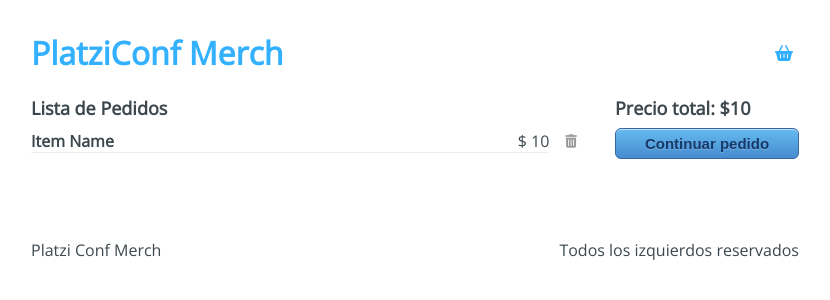
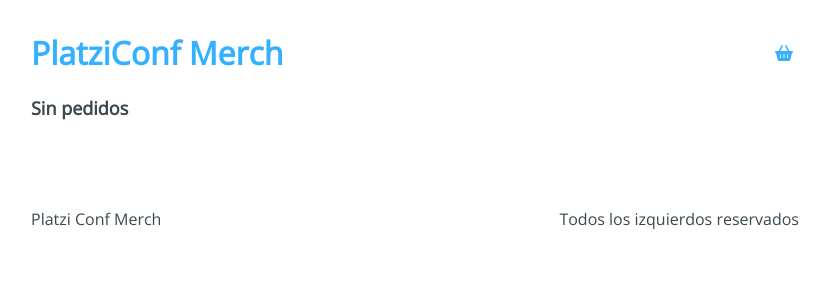
Before and after one commit to lenninIbarrraGonzalez/tiendaVirtual, a React app: page /checkout in a window 1280 px wide. Shown: the top 300 px of the page, without its empty margins (225-1055 px from the left). Built offline with nearby package versions, Linux system fonts and the light colour scheme.

Commit message:
Mostrando elementos seleccionados para comprar, boton para eliminar elementos, suma delprecio total, documentación

```diff
--- /dev/null
+++ b/src/components/CheckoutItem.jsx
@@ -0,0 +1,20 @@
+import React from 'react';
+
+import '../styles/components/Checkout.css';
+
+const CheckoutItem = ({ product, handleRemove }) => (
+  <div className='Checkout-item'>
+    <div className='Checkout-element'>
+      <h4>{product.title}</h4>
+      <span>
+        $
+        {product.price}
+      </span>
+    </div>
+    <button type='button' onClick={handleRemove}>
+      <i className='fas fa-trash-alt' />
+    </button>
+  </div>
+);
+
+export default CheckoutItem;
--- a/src/components/Header.jsx
+++ b/src/components/Header.jsx
@@ -1,11 +1,12 @@
 import React, { useContext } from 'react'
 import { Link } from 'react-router-dom';
 import AppContext from '../context/AppContext'
+
 import '../styles/components/Header.css'
 
 
 const Header = () => {
-
+  // destructuramos cart del stado
   const { state: { cart } } = useContext(AppContext)
 
   return (
--- a/src/components/Products.jsx
+++ b/src/components/Products.jsx
@@ -4,7 +4,9 @@
 import '../styles/components/Products.css';
 
 const Products = () => {
+  // Traemos el state y la fución del context
   const { state, addToCart } = useContext(AppContext);
+  // Sacamos los productos del stado
   const { products } = state;
 
   // closure: un closure es una función que retorna otra función, la cual recuerda el contexto en el que fue declarada
@@ -16,6 +18,7 @@
       <div className='Products-items'>
         {
           products.map(product => (
+            // creamos cada producto y le pasamos la información a cada uno
             <Product key={product.id} product={product} handleAddToCart={handleAddToCart} />
           ))
         }
--- a/src/containers/Checkout.jsx
+++ b/src/containers/Checkout.jsx
@@ -1,28 +1,62 @@
-import React from 'react';
+import React, { useContext } from 'react';
 import { Link } from 'react-router-dom';
+import AppContext from '../context/AppContext';
+// import CheckoutItem from '../components/CheckoutItem';
 import '../styles/components/Checkout.css';
 
-const Checkout = () => (
+const Checkout = () => {
+  // conectamos con appContext y traemos el stado y la funcion de remover
+  const { state, removeFromCart } = useContext(AppContext);
+  const { cart } = state;
+
+  // Creamos una función para eliminar
+  const handleRemove = (product, i) => () => {
+    // funcion del estado inicial que esta en el hook
+    removeFromCart(product, i);
+  }
+
+  // funcion para mostart el total
+  const handleSumTotal = () => {
+    // EcmaScript 6
+    const reducer = (accumulator, currentValue) => accumulator + currentValue.price;
+    const sum = cart.reduce(reducer, 0);
+    return sum;
+  }
+
+  return (
     <div className='Checkout'>
       <div className='Checkout-content'>
-      <h3>Lista de Pedidos</h3>
+        {/* iteramos lo que tiene cart  */}
+        {cart.length > 0 ? <h3>Lista de Pedidos</h3> : <h3>Sin pedidos</h3>}
+        {cart.map((item, i) => (
           <div className='Checkout-item'>
             <div className='Checkout-element'>
-          <h4>Item Name</h4>
-          <span>$ 10</span>
+              <h4>{item.title}</h4>
+              <span>
+                $
+                {' '}
+                {item.price}
+              </span>
             </div>
-        <button type='button'>
+            <button type='button' onClick={handleRemove(item, i)}>
               <i className='fas fa-trash-alt' />
             </button>
           </div>
+        ))}
+        {/* {cart.map((item) => (
+          <CheckoutItem product={item} handleRemove={handleRemove(item)} />
+        ))} */}
       </div>
+      {cart.length > 0 && (
         <div className='Checkout-sidebar'>
-      <h3>Precio total: $10</h3>
+          <h3>{`Precio total: $ ${handleSumTotal()}`}</h3>
           <Link to='/checkout/information'>
             <button type='button'>Continuar pedido</button>
           </Link>
         </div>
+      )}
     </div>
   );
+};
 
 export default Checkout;
--- a/src/context/AppContext.js
+++ b/src/context/AppContext.js
@@ -1,5 +1,5 @@
 import React from "react"
-
+// Estructura para inicializar la api que nos da REACT
 const AppContext = React.createContext({});
 
 export default AppContext;
--- a/src/hooks/useInitialState.js
+++ b/src/hooks/useInitialState.js
@@ -4,20 +4,29 @@
 const useInitialState = () => {
   const [state, setState] = useState(initialState);
 
+  // cart: [..state.cart, payload] trae lo que tenga cart el state y agregale lo que tiene payload
   const addToCart = payload => {
     setState({
       ...state,
       cart: [...state.cart, payload]
     });
+
   }
 
-  const removeFromCart = payload => {
+  // filter crea  un nuevo array con la condición enviada esto es JS
+  const removeFromCart = (payload, indexToRemove) => {
+
+    // console.log('payload', payload) // información que le pasamos
+    // console.log('indexToRemove', indexToRemove) // indice del elemento a eliminar
+
     setState({
       ...state,
-      cart: state.cart.filter(items => items.id !== payload.id)
+      cart: state.cart.filter((_item, indexCurrent) => indexCurrent !== indexToRemove)
+
     });
   };
 
+  // retornamos  las funciones y el estado
   return {
     addToCart,
     removeFromCart,
--- a/src/routes/App.jsx
+++ b/src/routes/App.jsx
@@ -10,6 +10,7 @@
 import AppContext from '../context/AppContext';
 import useInitialState from '../hooks/useInitialState';
 
+// Envolcver la aplicación en el provider, y le pasamos el contexto que va a tener toda la app
 const App = () => {
   const initialState = useInitialState();
   return (
```
Lines whose indentation alone changed are shown as unchanged.
